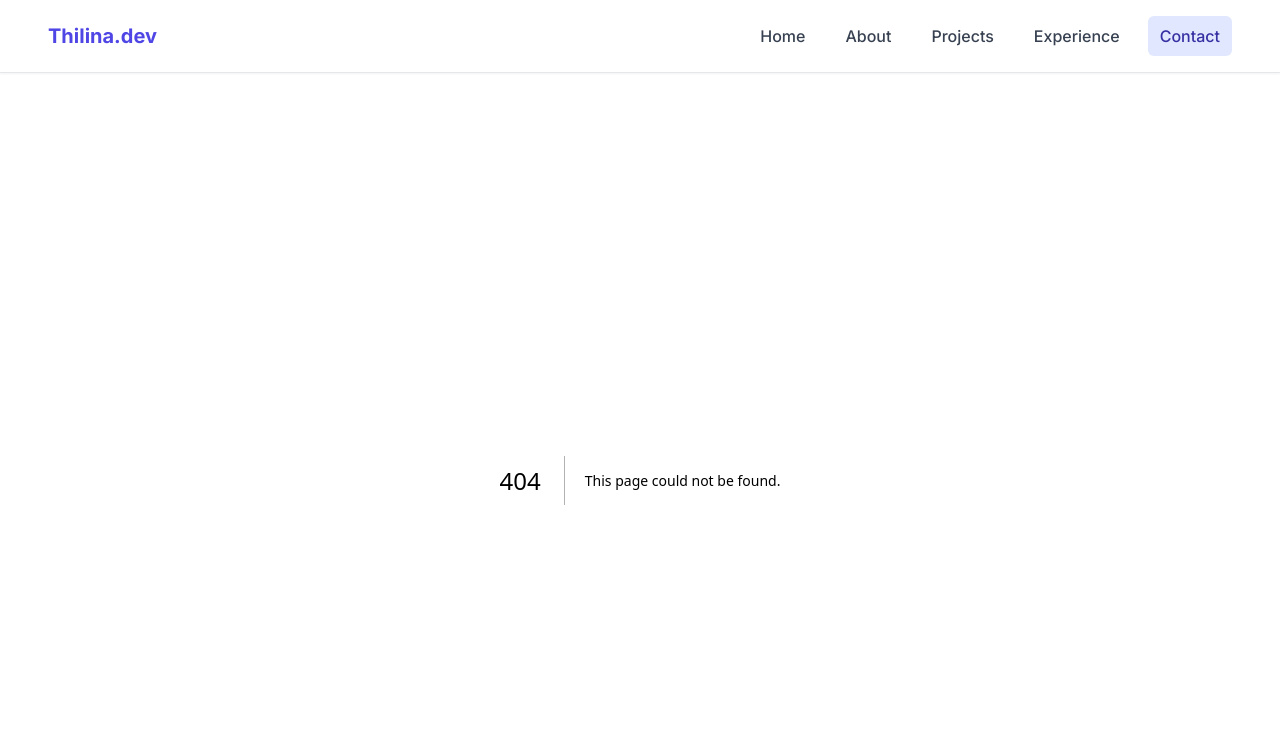
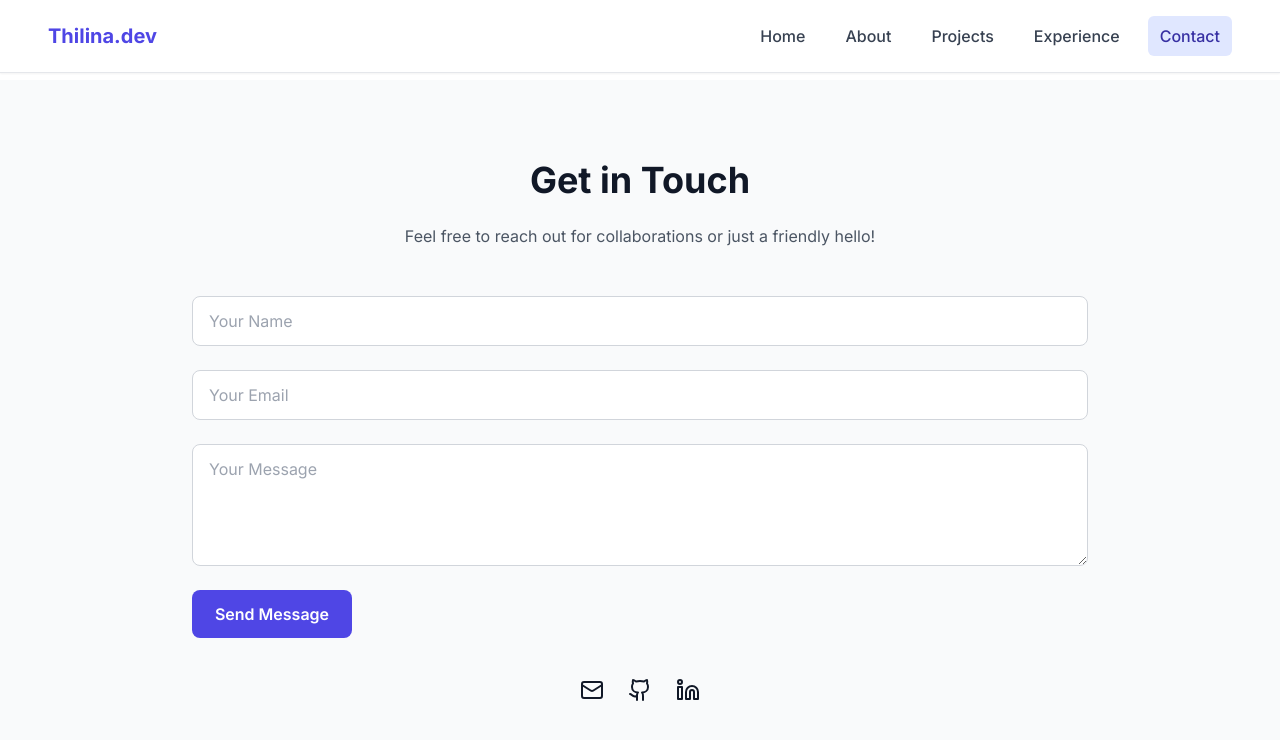
Before and after one commit to dltmthilina/My-Portfolio, a Next.js app: page /contact in a window 1280 px wide. Before the commit this address had no page. Shown: the top 740 px of the page. Built offline with nearby package versions, Linux system fonts and the light colour scheme.

Commit message:
add contact page

```diff
--- a/package.json
+++ b/package.json
@@ -12,6 +12,7 @@
     "@react-three/drei": "^10.0.8",
     "@react-three/fiber": "^9.1.2",
     "classnames": "^2.5.1",
+    "clsx": "^2.1.1",
     "framer-motion": "^12.12.1",
     "lucide-react": "^0.511.0",
     "next": "15.1.8",
--- /dev/null
+++ b/src/app/contact/page.tsx
@@ -0,0 +1,5 @@
+import ContactSection from "@/sections/Contact";
+
+export default function ContactPage() {
+  return <ContactSection />;
+}
--- /dev/null
+++ b/src/sections/Contact.tsx
@@ -0,0 +1,62 @@
+"use client";
+
+import { Mail, Github, Linkedin } from "lucide-react";
+
+export default function ContactSection() {
+  return (
+    <section className="w-full bg-gray-50 dark:bg-gray-950 py-20 px-6 md:px-20 text-gray-900 dark:text-white">
+      <div className="max-w-4xl mx-auto text-center">
+        <h2 className="text-3xl md:text-4xl font-bold mb-6">Get in Touch</h2>
+        <p className="text-gray-600 dark:text-gray-400 mb-12">
+          Feel free to reach out for collaborations or just a friendly hello!
+        </p>
+
+        {/* Contact Form */}
+        <form className="grid gap-6 text-left">
+          <input
+            type="text"
+            placeholder="Your Name"
+            className="w-full px-4 py-3 rounded-lg bg-white dark:bg-gray-800 border border-gray-300 dark:border-gray-700 focus:outline-none focus:ring-2 focus:ring-indigo-500"
+          />
+          <input
+            type="email"
+            placeholder="Your Email"
+            className="w-full px-4 py-3 rounded-lg bg-white dark:bg-gray-800 border border-gray-300 dark:border-gray-700 focus:outline-none focus:ring-2 focus:ring-indigo-500"
+          />
+          <textarea
+            rows={4}
+            placeholder="Your Message"
+            className="w-full px-4 py-3 rounded-lg bg-white dark:bg-gray-800 border border-gray-300 dark:border-gray-700 focus:outline-none focus:ring-2 focus:ring-indigo-500"
+          ></textarea>
+          <button
+            type="submit"
+            className="w-full md:w-40 bg-indigo-600 text-white py-3 rounded-lg font-semibold hover:bg-indigo-700 transition"
+          >
+            Send Message
+          </button>
+        </form>
+
+        {/* Social Links */}
+        <div className="mt-10 flex justify-center gap-6">
+          <a href="mailto:dltmthilinamaduranga@gmail.com" aria-label="Email">
+            <Mail className="w-6 h-6 hover:text-indigo-600 transition" />
+          </a>
+          <a
+            href="https://github.com/dltmthilina"
+            target="_blank"
+            rel="noopener noreferrer"
+          >
+            <Github className="w-6 h-6 hover:text-indigo-600 transition" />
+          </a>
+          <a
+            href="https://www.linkedin.com/in/thilinadisanayaka"
+            target="_blank"
+            rel="noopener noreferrer"
+          >
+            <Linkedin className="w-6 h-6 hover:text-indigo-600 transition" />
+          </a>
+        </div>
+      </div>
+    </section>
+  );
+}
```
Also changed, not shown: 1 other file (tests, documents, lock files or other folders).
